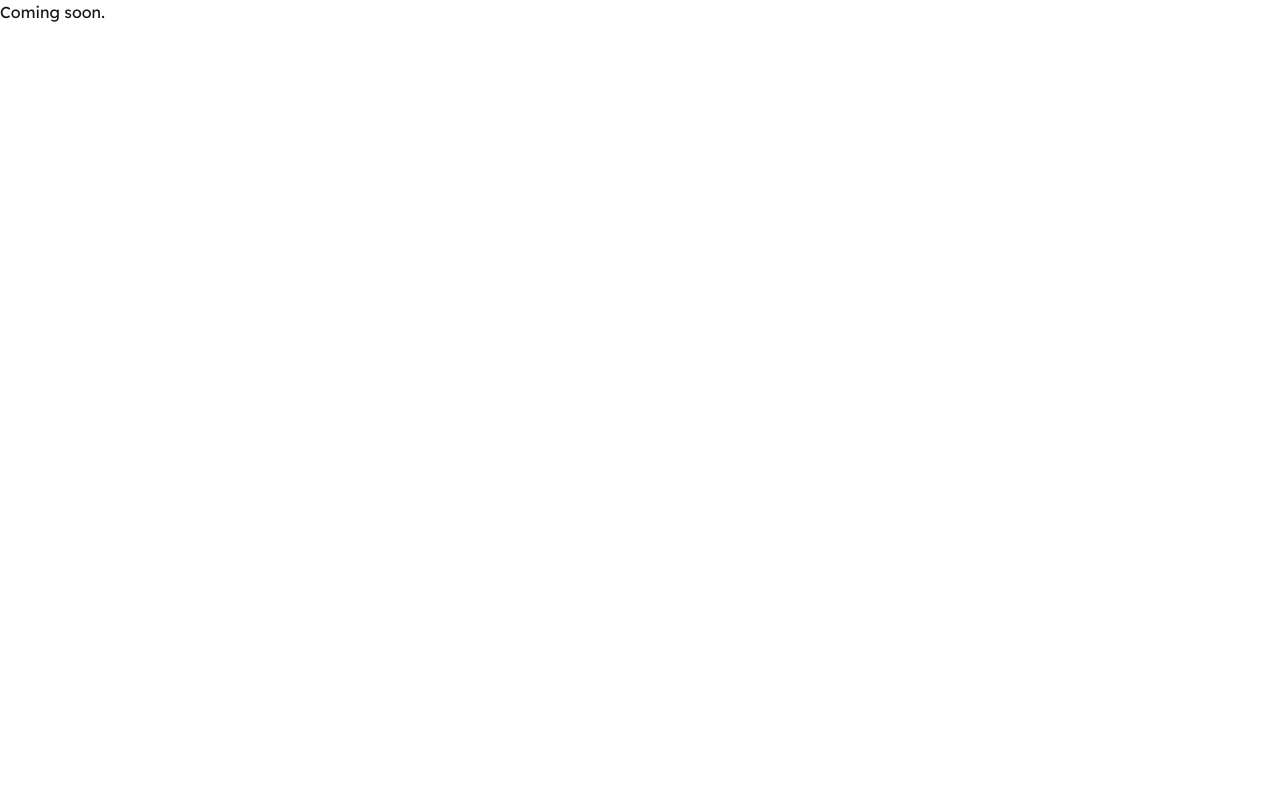
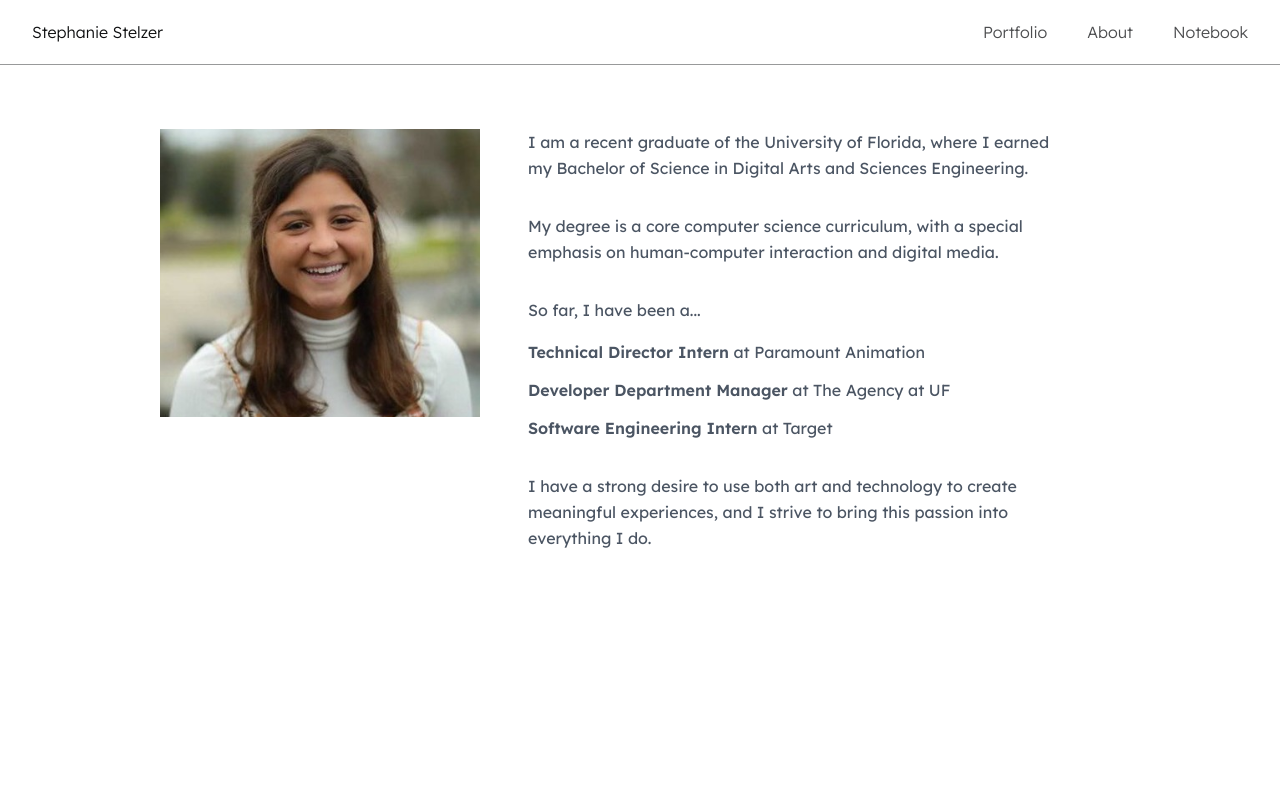
Before and after one commit to stephaniestelzer/portfolio, a Next.js app: page /about in a window 1280 px wide. Shown: the top 800 px of the page. Built offline with nearby package versions, Linux system fonts and the light colour scheme; no server answers.

Commit message:
about page skeleton

```diff
--- a/app/about/page.tsx
+++ b/app/about/page.tsx
@@ -1,9 +1,70 @@
+import { Layout } from '../components';
+import { Header } from '../components';
+import Image from 'next/image';
+
 export default async function About() {
 
   return (
     <>
-      <div>
-        Coming soon.
+      <Header />
+      <Layout>
+        <div className="min-h-screen pt-8">
+          <div className="flex mt-8 flex-col justify-center lg:flex-row">
+            <div className="flex items-start justify-center">
+              <div className="w-64 h-64 lg:w-80 lg:h-80 overflow-hidden flex items-center justify-center pb-8">
+                <Image src="/Headshot.jpeg"
+                  alt="Stephanie Stelzer"
+                  width={320}
+                  height={320}
+                  className="w-full h-full object-cover"
+                />
+              </div>
+            </div>
+            <div className="w-full lg:w-1/2 px-6 lg:px-12">
+                <div className="max-w-2xl space-y-6 lg:space-y-8">
+                  <section className="space-y-4">
+                    <p className="text-p text-gray-600 leading-relaxed">
+                      I am a recent graduate of the University of Florida, where I earned my Bachelor of Science in Digital Arts and Sciences Engineering.
+                    </p>
+                  </section>
+
+                  <section className="space-y-4">
+                    <p className="text-p text-gray-600 leading-relaxed">
+                      My degree is a core computer science curriculum, with a special emphasis on human-computer interaction and digital media.
+                    </p>
+                  </section>
+
+                  <section className="space-y-4">
+                    <p className="text-p text-gray-600 leading-relaxed mb-4">
+                      So far, I have been a...
+                    </p>
+                    <ul className="space-y-3">
+                      <li className="text-p text-gray-600 leading-relaxed">
+                        <span className="font-semibold">Technical Director Intern</span> at Paramount Animation
+                      </li>
+                      <li className="text-p text-gray-600 leading-relaxed">
+                        <span className="font-semibold">Developer Department Manager</span> at The Agency at UF
+                      </li>
+                      <li className="text-p text-gray-600 leading-relaxed">
+                        <span className="font-semibold">Software Engineering Intern</span> at Target
+                      </li>
+                    </ul>
+                  </section>
+
+                  <section className="space-y-4">
+                    <p className="text-p text-gray-600 leading-relaxed">
+                      I have a strong desire to use both art and technology to create meaningful experiences, and I strive to bring this passion into everything I do.
+                    </p>
+                  </section>
+              </div>
+            </div>
+          </div>
+        </div>
+      </Layout>
+      <div className="py-8 text-center bg-tag-unselected">
+        <p className="text-grey-400 font-light text-p">
+          © 2025 Stephanie Stelzer
+        </p>
       </div>
     </>
   );
```
Also changed, not shown: public/Headshot.jpeg (added).
